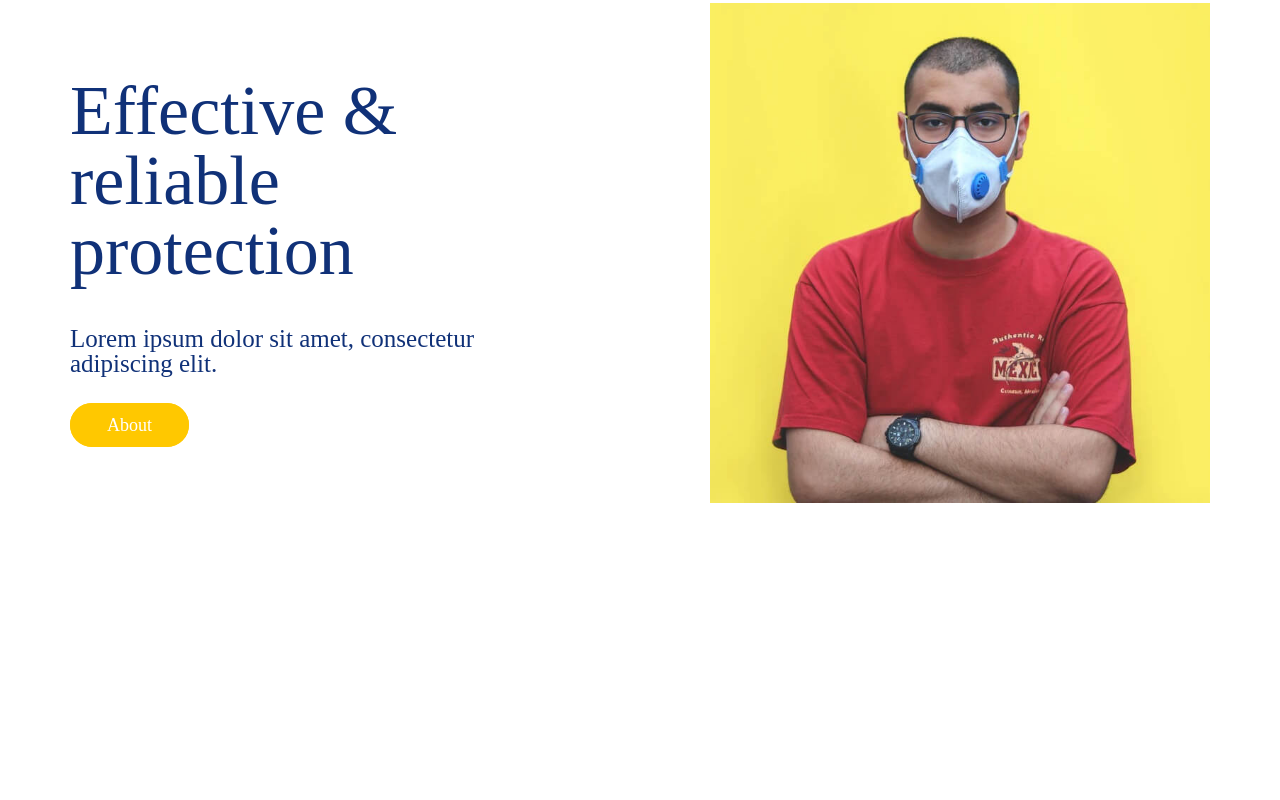
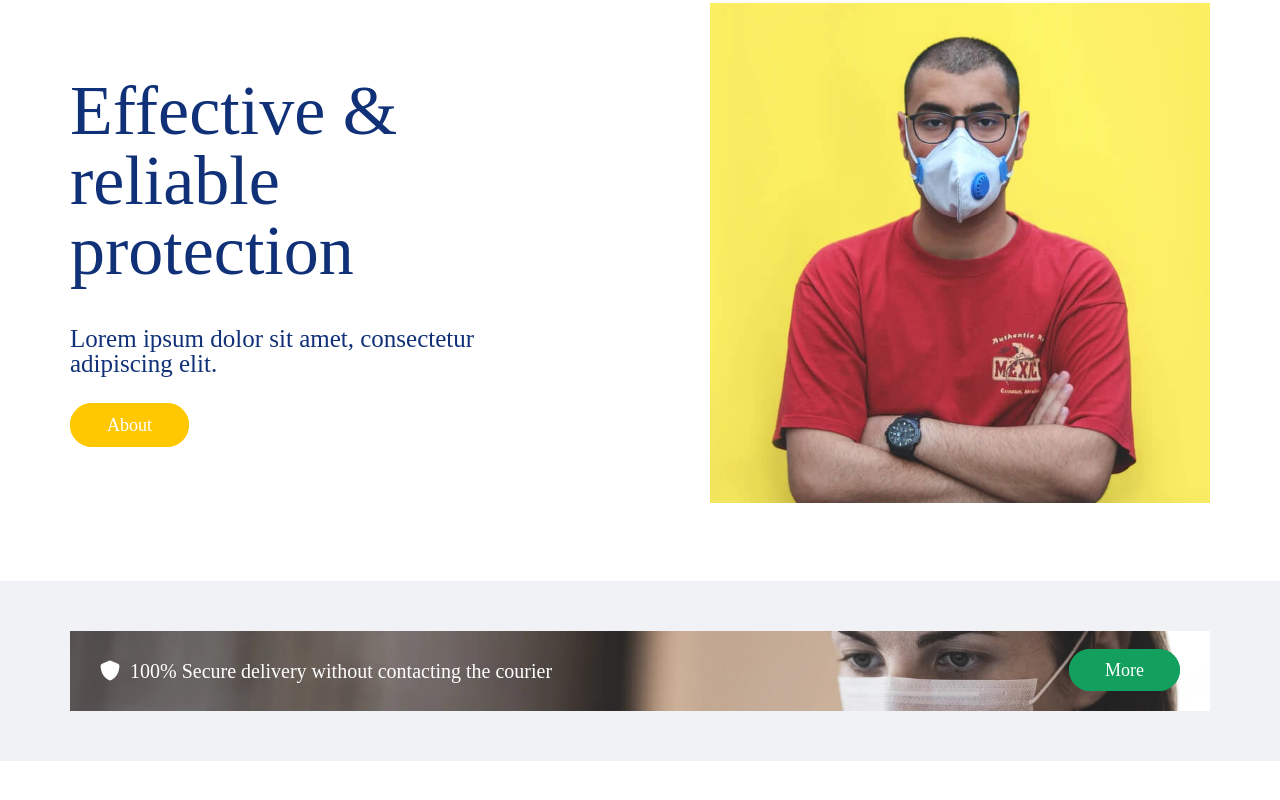
Before and after one commit to KGDEV102/project-mini-1, a plain HTML site: page index.html in a window 1280 px wide. Shown: the part 1753-2553 px from the top of the page. Before the commit the page ends 2299 px from the top, so only its background shows below. Drawn offline with Linux system fonts and the light colour scheme; a web font is replaced by a local one.

Commit message:
create section-5

```diff
--- a/assets/css/styles.css
+++ b/assets/css/styles.css
@@ -339,3 +339,43 @@
    width: 500px;
    height: 500px;
 }
+/* section-5 */
+.section-5{
+    margin-top: 75px;
+    margin-bottom: 75px;
+    background: #F0F2F5;
+    padding: 50px  ;
+}
+.section-5 .inner-wrap{
+    background-image: url('../images/background23.jpg');
+
+    background-size: cover;
+    min-width: 100%;
+    background-position: center;
+    display: flex;
+    justify-content: space-between;
+   padding: 30px;
+}
+.section-5 .inner-desc{
+
+    display: flex;
+
+}
+.section-5 .inner-desc p{
+    margin-left: 10px;
+}
+.section-5 .inner-desc{
+    font-size: 20px;
+    color: #fff;
+}
+.section-5 .button{
+    padding: 10px 35px ;
+    background: #139F5D;
+    border:1px solid #139F5D;
+}
+.section-5 .button:hover{
+    background: #fff;
+    color: #139F5D;
+    border:1px solid #139F5D;
+}
+/* section-5 */
--- a/index.html
+++ b/index.html
@@ -238,6 +238,24 @@
      </div>
     <!-- section-4 -->
 
+
+     <!-- section-5 -->
+     <div class="section-5">
+        <div class="container">
+            <div class="inner-wrap">
+                <div class="inner-desc">
+                    <i class="fa-solid fa-shield"></i>
+                    <p>
+                        100% Secure delivery without contacting the courier</p>
+                </div>
+                <div class="inner-button">
+                    <a href="#" class="button">More</a>
+                </div>
+            </div>
+        </div>
+     </div>
+     <!-- section-5 -->
+
 </body>
 
 </html>
```
Also changed, not shown: assets/images/background23.jpg (added).
